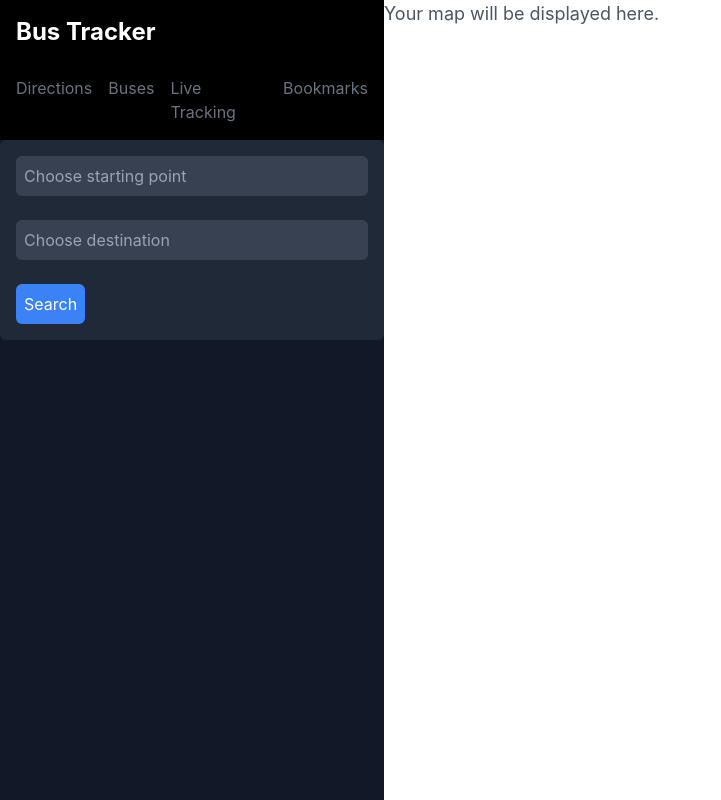
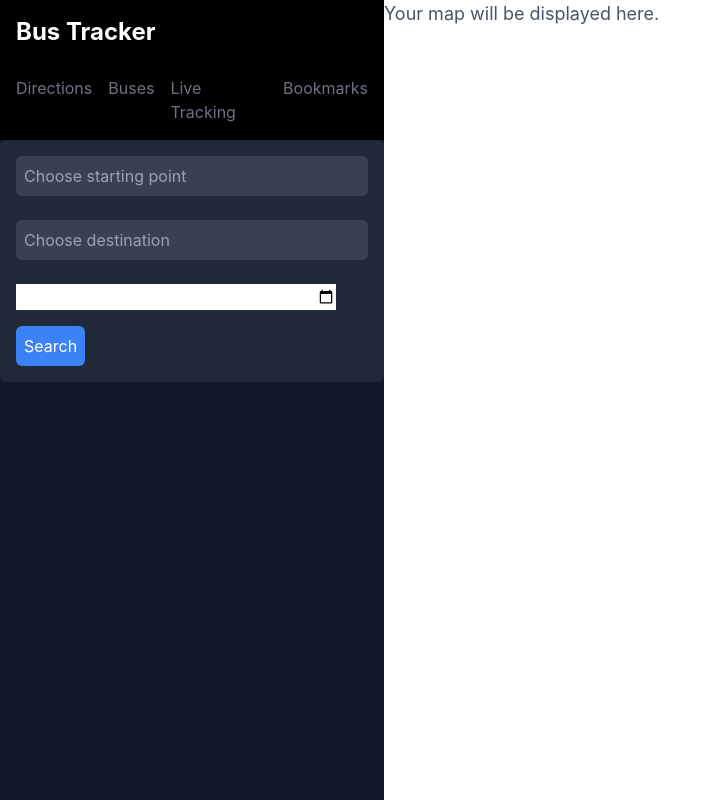
Before and after one commit to jeremylau-tech/bus-penang, a React (Create React App) app: page / in a window 1280 px wide. Shown: the whole page, without its empty margins (0-721 px from the left). Built offline with nearby package versions, Linux system fonts and the light colour scheme.

Commit message:
added date selector back

```diff
--- a/src/components/JourneyPlanner.js
+++ b/src/components/JourneyPlanner.js
@@ -75,6 +75,14 @@ const JourneyPlanner = () => {
           placeholder="Choose destination"
         />
       </div>
+      <div className="mb-4">
+        <input
+          type="datetime-local"
+          value={departureTime}
+          onChange={(e) => setDepartureTime(e.target.value)}
+          className="input input-bordered w-full max-w-xs"
+        />
+      </div>
 
       <button onClick={handleSearch} className="btn btn-primary bg-blue-500 text-white p-2 rounded-md">
         Search
```
